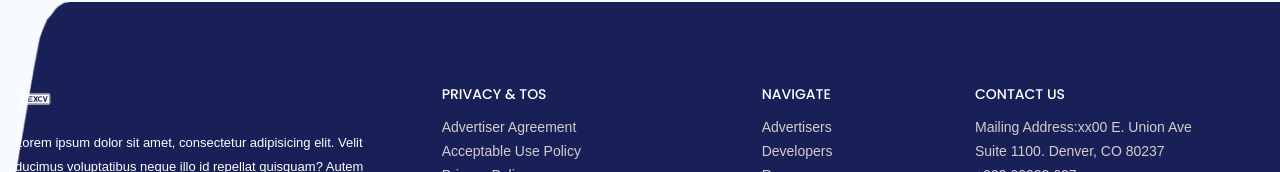
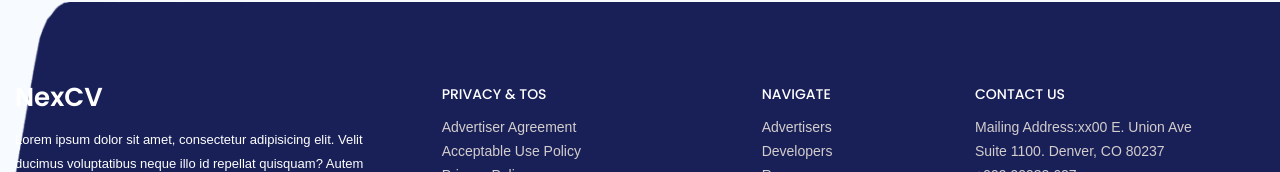
Before and after one commit to 0xissam/NexCV, a React (Vite) app in the folder Frontend/: page / in a window 1280 px wide. Shown: the part 5561-5733 px from the top of the page. Built offline with nearby package versions, Linux system fonts and the light colour scheme; a web font is replaced by a local one.

Commit message:
made changes to the footer logo

```diff
--- a/Frontend/src/components/Footer.jsx
+++ b/Frontend/src/components/Footer.jsx
@@ -13,10 +13,9 @@ function Footer() {
             {/* Copywrite */}
             <div className="copywrite_text fadeInUp" data-wow-delay="0.2s">
               <div className="footer-logo">
-                <img src={logo} alt="logo" />
-                {/* <a href="#">
+                <a href="#">
                   <h3>NexCV</h3>
-                </a> */}
+                </a>
               </div>
               <p>
                 Lorem ipsum dolor sit amet, consectetur adipisicing elit. Velit
```
